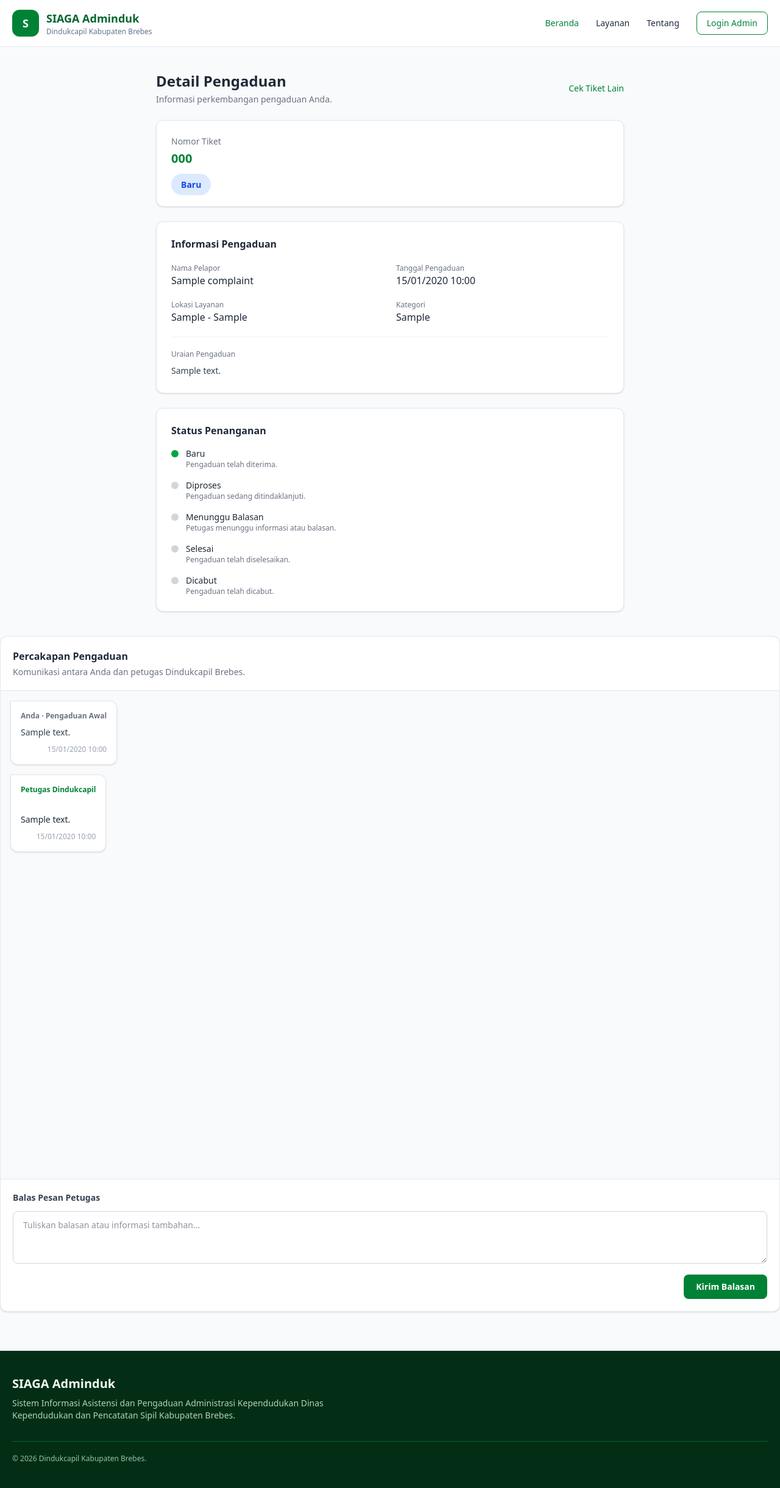
After one commit to Nakris21/siaga_adminduk, a Laravel app: page /cek-status/detail in a window 1280 px wide. The commit adds this page. Shown: the whole page at 61% size. Run offline with Laravel 12, Linux system fonts and the light colour scheme; a user stored in the database is signed in; data comes from the database, SQL or seed files in the repository; tables that the repository leaves empty hold one stand-in row (values such as "Sample post"); style sheets or scripts are compiled from the project's sources.

Commit message:
cek status aduan

```diff
--- /dev/null
+++ b/app/Http/Controllers/PublicComplaintStatusController.php
@@ -0,0 +1,136 @@
+<?php
+
+namespace App\Http\Controllers;
+
+use App\Http\Controllers\Controller;
+use App\Models\Complaint;
+use Illuminate\Http\Request;
+use Illuminate\Support\Facades\Hash;
+
+class PublicComplaintStatusController extends Controller
+{
+    public function index()
+    {
+        return view('public.complaints.check');
+    }
+
+    // Memeriksa nomor tiket dan kode akses
+    public function check(Request $request)
+    {
+        $validated = $request->validate([
+            'ticket_number' => ['required', 'string', 'max:50'],
+            'access_code' => ['required', 'string', 'max:50'],
+        ], [
+            'ticket_number.required' => 'Nomor tiket wajib diisi.',
+            'access_code.required' => 'Kode akses wajib diisi.',
+        ]);
+
+        $complaint = Complaint::where(
+            'ticket_number',
+            strtoupper(trim($validated['ticket_number']))
+        )->first();
+
+        if (
+            !$complaint ||
+            !Hash::check(
+                strtoupper(trim($validated['access_code'])),
+                $complaint->access_code_hash
+            )
+        ) {
+            return back()
+                ->withErrors([
+                    'access_code' => 'Nomor tiket atau kode akses tidak sesuai.',
+                ])
+                ->withInput($request->only('ticket_number'));
+        }
+
+        // Regenerasi session setelah verifikasi berhasil
+        $request->session()->regenerate();
+
+        // Simpan identitas pengaduan yang sudah diverifikasi
+        $request->session()->put(
+            'public_complaint_id',
+            $complaint->id
+        );
+
+        return redirect()->route('public.complaints.status');
+    }
+
+    // Menampilkan detail dan percakapan
+    public function detail(Request $request)
+    {
+        $complaintId = $request->session()->get('public_complaint_id');
+
+        if (!$complaintId) {
+            return redirect()
+                ->route('public.complaints.check')
+                ->withErrors([
+                    'access_code' => 'Silakan verifikasi nomor tiket dan kode akses terlebih dahulu.',
+                ]);
+        }
+
+        $complaint = Complaint::with([
+            'messages' => function ($query) {
+                $query->orderBy('created_at', 'asc');
+            },
+        ])->find($complaintId);
+
+        if (!$complaint) {
+            $request->session()->forget('public_complaint_id');
+
+            return redirect()->route('public.complaints.check');
+        }
+
+        return view('public.complaints.status', compact('complaint'));
+    }
+
+    // Menerima balasan dari masyarakat
+    public function reply(Request $request)
+    {
+        $complaintId = $request->session()->get('public_complaint_id');
+
+        if (!$complaintId) {
+            return redirect()->route('public.complaints.check');
+        }
+
+        $complaint = Complaint::find($complaintId);
+
+        if (!$complaint) {
+            $request->session()->forget('public_complaint_id');
+
+            return redirect()->route('public.complaints.check');
+        }
+
+        // Pengaduan yang sudah ditutup tidak dapat dibalas
+        if (in_array($complaint->status, ['Selesai', 'Dicabut'])) {
+            return back()->withErrors([
+                'message' => 'Pengaduan sudah ditutup dan tidak dapat menerima balasan.',
+            ]);
+        }
+
+        $validated = $request->validate([
+            'message' => ['required', 'string', 'min:2', 'max:5000'],
+        ], [
+            'message.required' => 'Pesan wajib diisi.',
+            'message.min' => 'Pesan minimal 2 karakter.',
+            'message.max' => 'Pesan maksimal 5.000 karakter.',
+        ]);
+
+        $complaint->messages()->create([
+            'sender_type' => 'complainant',
+            'message' => $validated['message'],
+        ]);
+
+        // Jika sebelumnya menunggu balasan masyarakat,
+        // ubah kembali menjadi Diproses.
+        if ($complaint->status === 'Menunggu Balasan') {
+            $complaint->update([
+                'status' => 'Diproses',
+            ]);
+        }
+
+        return redirect()
+            ->route('public.complaints.status')
+            ->with('success', 'Balasan Anda berhasil dikirim.');
+    }
+}
--- /dev/null
+++ b/resources/views/public/complaints/status.blade.php
@@ -0,0 +1,262 @@
+
+@extends('layouts.app')
+
+@section('content')
+<div class="min-h-screen bg-gray-50 px-4 py-10">
+    <div class="mx-auto max-w-3xl space-y-6">
+
+        <div class="flex flex-col justify-between gap-3 sm:flex-row sm:items-center">
+            <div>
+                <h1 class="text-2xl font-bold text-gray-800">
+                    Detail Pengaduan
+                </h1>
+                <p class="mt-1 text-sm text-gray-500">
+                    Informasi perkembangan pengaduan Anda.
+                </p>
+            </div>
+
+            <a href="{{ route('public.complaints.check') }}"
+               class="text-sm font-medium text-green-700 hover:underline">
+                Cek Tiket Lain
+            </a>
+        </div>
+
+        <div class="rounded-xl border border-gray-200 bg-white p-6 shadow-sm">
+            <p class="text-sm text-gray-500">Nomor Tiket</p>
+
+            <h2 class="mt-1 text-xl font-bold text-green-700">
+                {{ $complaint->ticket_number }}
+            </h2>
+
+            @php
+                $statusClass = match($complaint->status) {
+                    'Baru' => 'bg-blue-100 text-blue-700',
+                    'Diproses' => 'bg-yellow-100 text-yellow-700',
+                    'Menunggu Balasan' => 'bg-orange-100 text-orange-700',
+                    'Selesai' => 'bg-green-100 text-green-700',
+                    'Dicabut' => 'bg-gray-100 text-gray-700',
+                    default => 'bg-gray-100 text-gray-700',
+                };
+            @endphp
+
+            <div class="mt-4">
+                <span class="rounded-full px-4 py-2 text-sm font-semibold {{ $statusClass }}">
+                    {{ $complaint->status }}
+                </span>
+            </div>
+        </div>
+
+        <div class="rounded-xl border border-gray-200 bg-white p-6 shadow-sm">
+            <h3 class="mb-5 font-semibold text-gray-800">
+                Informasi Pengaduan
+            </h3>
+
+            <div class="grid grid-cols-1 gap-5 sm:grid-cols-2">
+                <div>
+                    <p class="text-xs text-gray-500">Nama Pelapor</p>
+                    <p class="font-medium text-gray-800">{{ $complaint->name }}</p>
+                </div>
+
+                <div>
+                    <p class="text-xs text-gray-500">Tanggal Pengaduan</p>
+                    <p class="font-medium text-gray-800">
+                        {{ $complaint->created_at->format('d/m/Y H:i') }}
+                    </p>
+                </div>
+
+                <div>
+                    <p class="text-xs text-gray-500">Lokasi Layanan</p>
+                    <p class="font-medium text-gray-800">
+                        {{ $complaint->service_location }}
+                        {{ $complaint->other_location ? ' - '.$complaint->other_location : '' }}
+                    </p>
+                </div>
+
+                <div>
+                    <p class="text-xs text-gray-500">Kategori</p>
+                    <p class="font-medium text-gray-800">{{ $complaint->category }}</p>
+                </div>
+            </div>
+
+            <div class="mt-5 border-t border-gray-100 pt-5">
+                <p class="mb-2 text-xs text-gray-500">Uraian Pengaduan</p>
+                <div class="whitespace-pre-line text-sm leading-relaxed text-gray-700">{{ $complaint->description }}</div>
+            </div>
+        </div>
+
+        <div class="rounded-xl border border-gray-200 bg-white p-6 shadow-sm">
+            <h3 class="mb-4 font-semibold text-gray-800">
+                Status Penanganan
+            </h3>
+
+            <div class="space-y-4">
+                @foreach([
+                    'Baru' => 'Pengaduan telah diterima.',
+                    'Diproses' => 'Pengaduan sedang ditindaklanjuti.',
+                    'Menunggu Balasan' => 'Petugas menunggu informasi atau balasan.',
+                    'Selesai' => 'Pengaduan telah diselesaikan.',
+                    'Dicabut' => 'Pengaduan telah dicabut.',
+                ] as $status => $description)
+                    <div class="flex gap-3">
+                        <div class="mt-1 h-3 w-3 shrink-0 rounded-full
+                            {{ $complaint->status === $status ? 'bg-green-600' : 'bg-gray-300' }}">
+                        </div>
+
+                        <div>
+                            <p class="text-sm font-medium text-gray-800">
+                                {{ $status }}
+                            </p>
+                            <p class="text-xs text-gray-500">
+                                {{ $description }}
+                            </p>
+                        </div>
+                    </div>
+                @endforeach
+            </div>
+        </div>
+
+    </div>
+</div>
+
+{{-- NOTIFIKASI --}}
+@if(session('success'))
+    <div class="rounded-lg bg-green-50 p-4 text-sm text-green-700">
+        {{ session('success') }}
+    </div>
+@endif
+
+@if($errors->any())
+    <div class="rounded-lg bg-red-50 p-4 text-sm text-red-700">
+        {{ $errors->first() }}
+    </div>
+@endif
+
+{{-- RIWAYAT PERCAKAPAN --}}
+<div class="overflow-hidden rounded-xl border border-gray-200 bg-white shadow-sm">
+
+    <div class="border-b border-gray-200 p-5 ">
+        <h3 class="font-semibold text-gray-800">
+            Percakapan Pengaduan
+        </h3>
+
+        <p class="mt-1 text-sm text-gray-500">
+            Komunikasi antara Anda dan petugas Dindukcapil Brebes.
+        </p>
+    </div>
+
+    <div class="min-h-screen space-y-4 overflow-y-auto bg-gray-50 p-4">
+
+        {{-- Pesan awal pengaduan --}}
+        <div class="flex justify-start">
+            <div class="max-w-[85%] rounded-xl rounded-tl-none border border-gray-200 bg-white p-4 shadow-sm">
+
+                <p class="mb-2 text-xs font-semibold text-gray-500">
+                    Anda · Pengaduan Awal
+                </p>
+
+                <p class="whitespace-pre-line text-sm leading-relaxed text-gray-700">{{ $complaint->description }}</p>
+
+                <p class="mt-2 text-right text-xs text-gray-400">
+                    {{ $complaint->created_at->format('d/m/Y H:i') }}
+                </p>
+            </div>
+        </div>
+
+        {{-- Riwayat pesan --}}
+        @foreach($complaint->messages as $message)
+
+            <div class="flex {{ $message->sender_type === 'admin' ? 'justify-start' : 'justify-end' }}">
+
+                <div class="max-w-[85%] rounded-xl p-4 shadow-sm
+                    {{ $message->sender_type === 'admin'
+                        ? 'rounded-tl-none border border-gray-200 bg-white'
+                        : 'rounded-tr-none bg-green-700 text-white' }}">
+
+                    <p class="mb-2 text-xs font-semibold
+                        {{ $message->sender_type === 'admin'
+                            ? 'text-green-700'
+                            : 'text-green-100' }}">
+
+                        {{ $message->sender_type === 'admin'
+                            ? 'Petugas Dindukcapil'
+                            : 'Anda' }}
+                    </p>
+
+                    <p class="whitespace-pre-line text-sm leading-relaxed">
+                        {{ $message->message }}
+                    </p>
+
+                    <p class="mt-2 text-right text-xs
+                        {{ $message->sender_type === 'admin'
+                            ? 'text-gray-400'
+                            : 'text-green-100' }}">
+                        {{ $message->created_at->format('d/m/Y H:i') }}
+                    </p>
+
+                </div>
+            </div>
+
+        @endforeach
+
+    </div>
+
+    {{-- FORM BALASAN MASYARAKAT --}}
+    @if(!in_array($complaint->status, ['Selesai', 'Dicabut']))
+
+        <div class="border-t border-gray-200 p-5">
+
+            <form method="POST"
+                  action="{{ route('public.complaints.reply') }}"
+                  class="space-y-3">
+
+                @csrf
+
+                <label for="message"
+                       class="block text-sm font-semibold text-gray-700">
+                    Balas Pesan Petugas
+                </label>
+
+                <textarea
+                    name="message"
+                    id="message"
+                    rows="3"
+                    maxlength="5000"
+                    required
+                    placeholder="Tuliskan balasan atau informasi tambahan..."
+                    class="w-full rounded-lg border border-gray-300 px-4 py-3 text-sm focus:border-green-600 focus:outline-none focus:ring-2 focus:ring-green-100"
+                >{{ old('message') }}</textarea>
+
+                <div class="flex justify-end">
+                    <button type="submit"
+                            class="rounded-lg bg-green-700 px-5 py-2.5 text-sm font-semibold text-white hover:bg-green-800">
+                        Kirim Balasan
+                    </button>
+                </div>
+
+            </form>
+        </div>
+
+    @else
+
+        <div class="border-t border-gray-200 bg-gray-100 p-5">
+            <div class="flex items-start gap-3">
+                <span class="text-xl">🔒</span>
+
+                <div>
+                    <p class="text-sm font-semibold text-gray-700">
+                        Percakapan Ditutup
+                    </p>
+
+                    <p class="mt-1 text-sm text-gray-600">
+                        Pengaduan ini berstatus {{ $complaint->status }}.
+                        Anda masih dapat membaca riwayat percakapan,
+                        tetapi tidak dapat mengirim pesan baru.
+                    </p>
+                </div>
+            </div>
+        </div>
+
+    @endif
+
+</div>
+@endsection
--- a/resources/views/public/home.blade.php
+++ b/resources/views/public/home.blade.php
@@ -111,7 +111,7 @@
                 administrasi kependudukan.
             </p>
 
-            <a href="/pengaduan" class="mt-6 inline-block font-semibold text-green-700 hover:text-green-900">
+            <a href="{{ route('complaints.create') }}" class="mt-6 inline-block font-semibold text-green-700 hover:text-green-900">
                 Buat Pengaduan →
             </a>
         </div>
@@ -128,7 +128,7 @@
                 dan kode akses.
             </p>
 
-            <a href="#" class="mt-6 inline-block font-semibold text-green-700 hover:text-green-900">
+            <a href="{{ route('public.complaints.check') }}" class="mt-6 inline-block font-semibold text-green-700 hover:text-green-900">
                 Periksa Pengaduan →
             </a>
         </div>
--- a/routes/web.php
+++ b/routes/web.php
@@ -5,6 +5,7 @@ use App\Http\Controllers\ComplaintController;
 use App\Http\Controllers\Admin\Auth\LoginController;
 use App\Http\Controllers\Admin\DashboardController;
 use App\Http\Controllers\Admin\ComplaintController as AdminComplaintController;
+use App\Http\Controllers\PublicComplaintStatusController;
 
 Route::get('/', function () {
     return view('public.home');
@@ -63,3 +64,25 @@ Route::middleware('auth')->prefix('admin')->name('admin.')->group(function () {
     )->name('complaints.attachments.show');
 
 });
+
+// Cek status pengaduan publik
+Route::get('/cek-status', [PublicComplaintStatusController::class, 'index'])
+    ->name('public.complaints.check');
+
+Route::post('/cek-status', [PublicComplaintStatusController::class, 'check'])
+    ->middleware('throttle:10,1')
+    ->name('public.complaints.check.submit');
+
+    // Halaman detail dan percakapan pengaduan publik
+Route::get('/cek-status/detail', [
+    PublicComplaintStatusController::class,
+    'detail'
+])->name('public.complaints.status');
+
+// Balasan dari masyarakat
+Route::post('/cek-status/balas', [
+    PublicComplaintStatusController::class,
+    'reply'
+])
+    ->middleware('throttle:10,1')
+    ->name('public.complaints.reply');
```
Also changed, not shown: resources/views/public/complaints/check.blade.php (added, +94 -0 lines).
